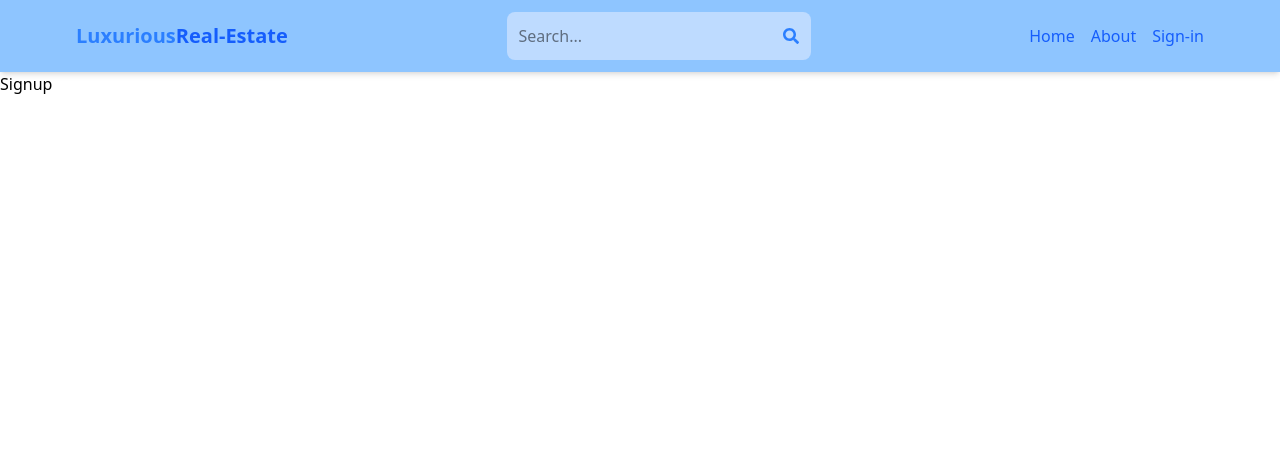
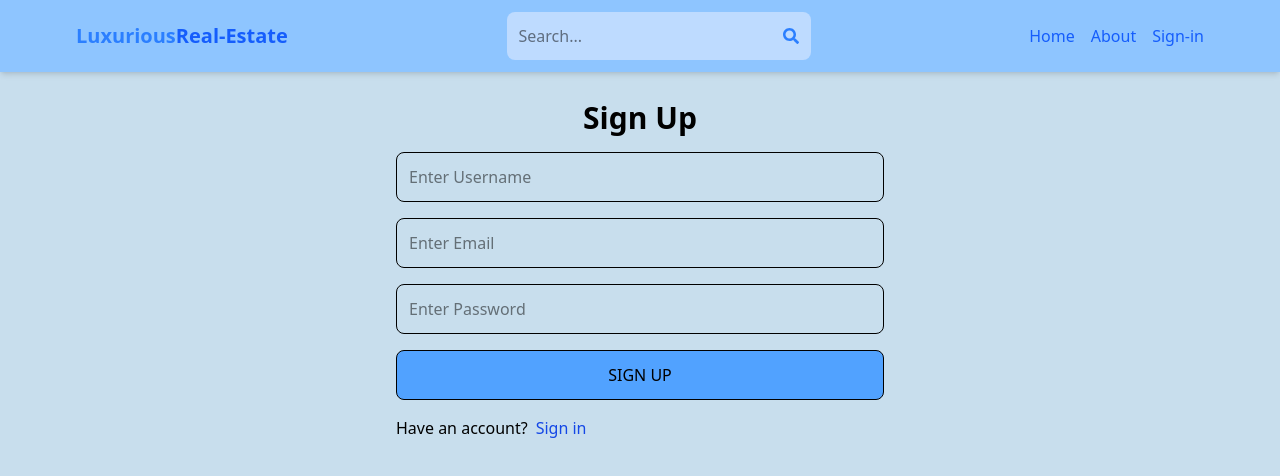
Before and after one commit to hassanzaheer88/real-estate, a React (Vite) app in the folder client/: page /sign-up in a window 1280 px wide. Shown: the top 476 px of the page. Built offline with nearby package versions, Linux system fonts and the light colour scheme.

Commit message:
sign up page ui

```diff
--- a/client/src/index.css
+++ b/client/src/index.css
@@ -1,71 +1,5 @@
 @import "tailwindcss";
 
-
-/* :root {
-  font-family: system-ui, Avenir, Helvetica, Arial, sans-serif;
-  line-height: 1.5;
-  font-weight: 400;
-
-  color-scheme: light dark;
-  color: rgba(255, 255, 255, 0.87);
-  background-color: #242424;
-
-  font-synthesis: none;
-  text-rendering: optimizeLegibility;
-  -webkit-font-smoothing: antialiased;
-  -moz-osx-font-smoothing: grayscale;
+body {
+  background-color: #c8deed;
 }
-
-a {
-  font-weight: 500;
-  color: #646cff;
-  text-decoration: inherit;
-}
-a:hover {
-  color: #535bf2;
-}
-
-body {
-  margin: 0;
-  display: flex;
-  place-items: center;
-  min-width: 320px;
-  min-height: 100vh;
-}
-
-h1 {
-  font-size: 3.2em;
-  line-height: 1.1;
-}
-
-button {
-  border-radius: 8px;
-  border: 1px solid transparent;
-  padding: 0.6em 1.2em;
-  font-size: 1em;
-  font-weight: 500;
-  font-family: inherit;
-  background-color: #1a1a1a;
-  cursor: pointer;
-  transition: border-color 0.25s;
-}
-button:hover {
-  border-color: #646cff;
-}
-button:focus,
-button:focus-visible {
-  outline: 4px auto -webkit-focus-ring-color;
-}
-
-@media (prefers-color-scheme: light) {
-  :root {
-    color: #213547;
-    background-color: #ffffff;
-  }
-  a:hover {
-    color: #747bff;
-  }
-  button {
-    background-color: #f9f9f9;
-  }
-} */
--- a/client/src/pages/Signup.jsx
+++ b/client/src/pages/Signup.jsx
@@ -1,7 +1,40 @@
-import React from 'react'
-
+import React from "react";
+import { Link } from "react-router-dom";
 export default function Signup() {
   return (
-    <div>Signup</div>
-  )
+    <div className="p-3 max-w-lg mx-auto">
+      <h1 className="text-3xl text-center my-4 font-bold">Sign Up</h1>
+      <form className="flex flex-col gap-4 ">
+        <input
+          type="text"
+          placeholder="Enter Username"
+          className="border p-3 rounded-lg"
+          id="username"
+        />
+        <input
+          type="text"
+          placeholder="Enter Email"
+          className="border p-3 rounded-lg"
+          id="email"
+        />
+        <input
+          type="text"
+          placeholder="Enter Password"
+          className="border p-3 rounded-lg"
+          id="password"
+        />
+        <button className="bg-blue-400 border
+          p-3 rounded-lg uppercase
+          hover:opacity-95 disabled:opacity-80">
+          Sign up
+        </button>
+      </form>
+      <div className="flex gap-2 mt-4" >
+        <p>Have an account?</p>
+        <Link to={"/sign-in"} >
+          <span className="text-blue-700" >Sign in</span>
+        </Link>
+      </div>
+    </div>
+  );
 }
```
